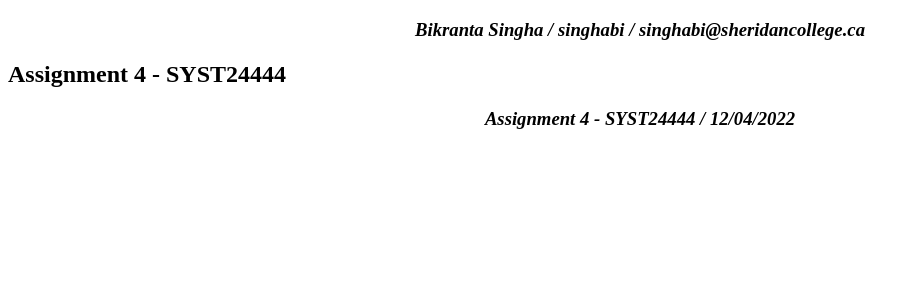
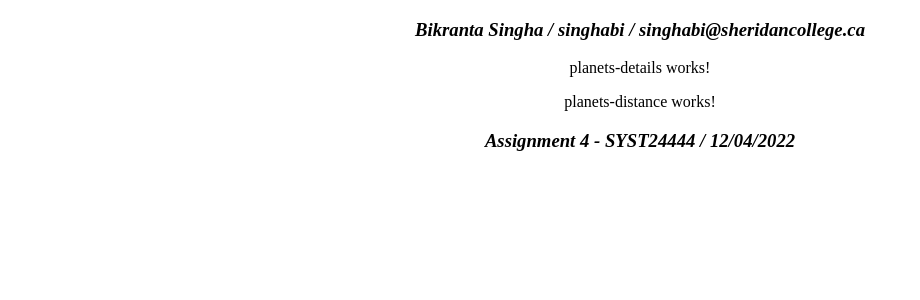
Before and after one commit to BikrantaSingha/singhabiA4, an Angular app: page / in a window 1280 px wide. Shown: the top 300 px of the page, without its empty margins (0-920 px from the left). Built offline with nearby package versions, Linux system fonts and the light colour scheme.

Commit message:
planets interface setup complete

```diff
--- a/src/app/app.component.html
+++ b/src/app/app.component.html
@@ -4,9 +4,9 @@
 <mat-tab-group mat-stretch-tabs
                class="example-stretched-tabs mat-elevation-z4"
     [ngStyle]="{textAlign: 'center'}">
+    <app-planets-details></app-planets-details>
+    <app-planets-distance></app-planets-distance>
 
 </mat-tab-group>
 
-<h2>Assignment 4 - SYST24444</h2>
-
 <app-footer [inputFromRoot] = "this.myDetails"></app-footer>
--- a/src/app/app.component.ts
+++ b/src/app/app.component.ts
@@ -1,6 +1,7 @@
 import { Component } from '@angular/core';
 import { Details } from './details';
 import { DetailsService } from './details.service';
+import { Planets } from './planets';
 
 @Component({
   selector: 'app-root',
@@ -10,9 +11,11 @@ import { DetailsService } from './details.service';
 export class AppComponent {
   title = 'singhabiA4';
   myDetails: Details;
+  myPlanets: Planets;
 
   constructor(private _detailsService: DetailsService){
     this.myDetails = this._detailsService.getDetails().myDetails;
+    this.myPlanets = this._detailsService.getDetails().solarSystem;
   }
 
   ngOnInit() {
--- /dev/null
+++ b/src/app/planets.ts
@@ -0,0 +1,9 @@
+export interface Planets{
+	/*planetName: string;
+	planetColor: string;
+	planetRadiusKM: number;
+	distInMillionsKM: Object;
+	image: string;
+	*/
+	planets: Object[];
+}
```
